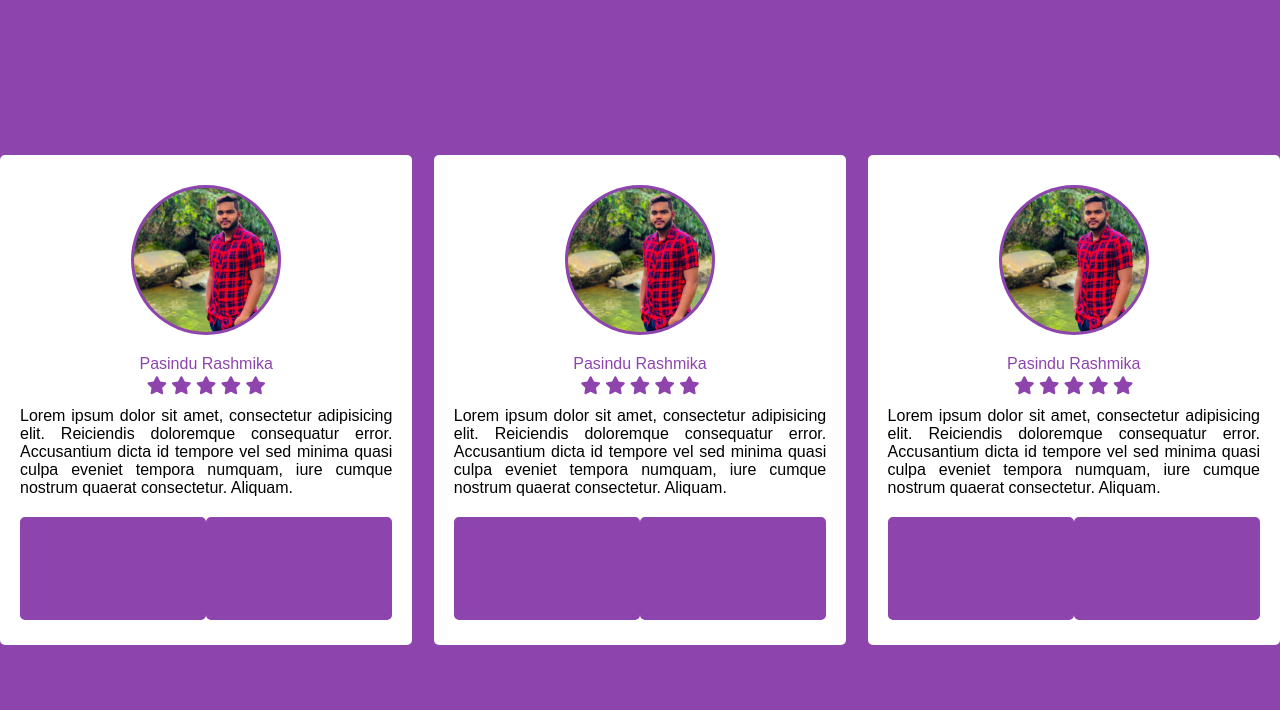
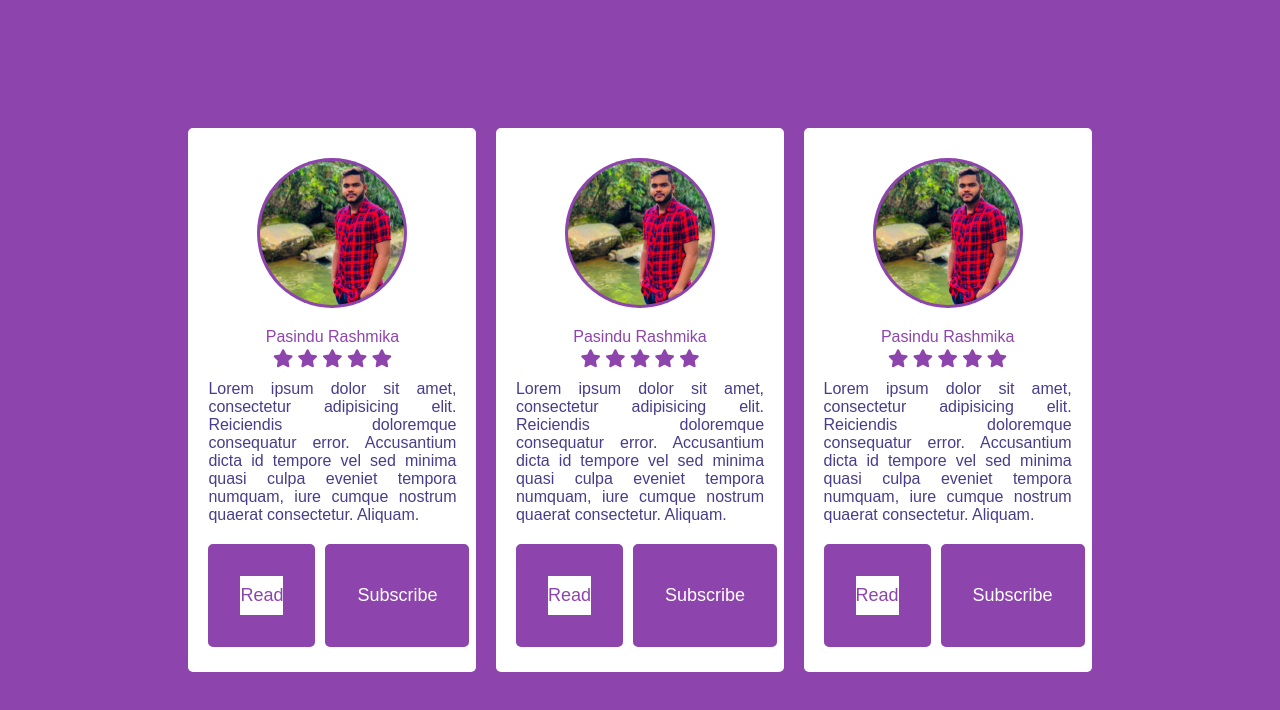
Before and after one commit to PasinduRashmika/Responsive-Profile-Cards, a plain HTML site: page index.html in a window 1280 px wide. Drawn offline with Linux system fonts and the light colour scheme.

Commit message:
Finalized project

```diff
--- a/style.css
+++ b/style.css
@@ -1,6 +1,6 @@
 *{
-    margin: 0;
-    padding: 0;
+    margin: 0px;
+    padding: 0px;
     box-sizing: border-box;
     font-family: "Poppins", sans-serif;
   }
@@ -11,10 +11,13 @@
     background: #8e44ad;
   }
   .container{
-      max-width: 100%;
+      max-width: 1100px;
       display: flex;
       justify-content: space-between;
       align-items: center;
+      padding: 20px;
+      margin-left: 10%;
+      margin-right: 10%;
   }
   .container .box{
     width: calc(33% - 10px);
@@ -40,6 +43,7 @@
     margin-top: 8px;
     font-size: 16px;
     font-weight: 400;
+    color: darkslateblue;
   }
   .box .image{
     margin: 10px 0;
@@ -76,3 +80,20 @@
       color: #8e44ad;
       transition: all 0.3s linear;
     }
+    .btns button:first-child{
+      background: none;
+      margin-right: 5px;
+    }
+    .btns button:last-child{
+      color: #fff ;
+      margin-left: 5px;
+    }
+    .btns button:first-child:hover{
+       background: #8e44ad;
+       color: #fff;
+    }
+    @media(max-width:710px){
+      .container .box{
+        width: 100%;
+      }
+    }
```
